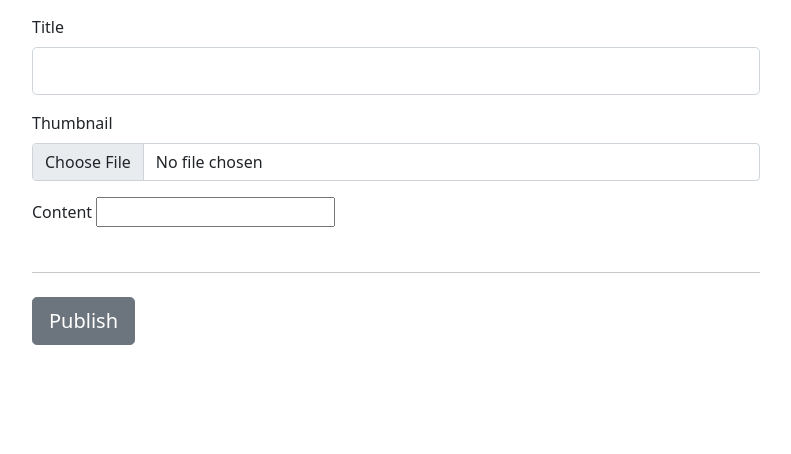
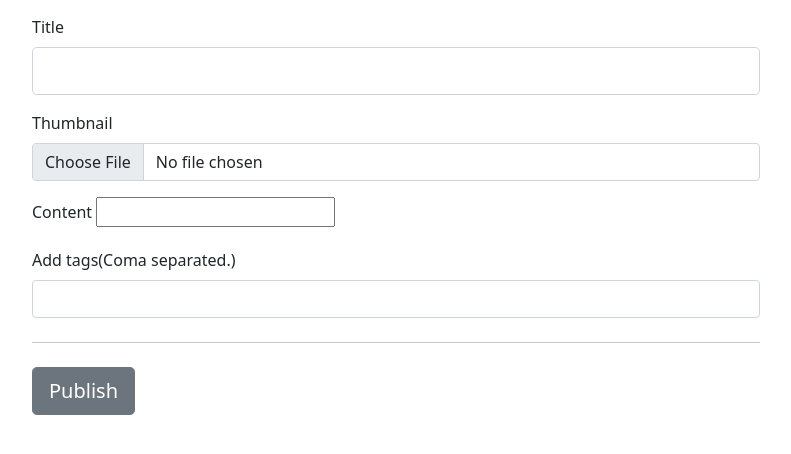
Before and after one commit to yogesh-sirsat/expressio, a Django app: a page that uses main/templates/write.html in a window 1280 px wide. Shown: the part 89-543 px from the top of the page, without its empty margins (244-1035 px from the left). Run offline with Django 4.2, Linux system fonts and the light colour scheme; the visitor is signed in with stand-in values (Sample User, id 1); some libraries are stand-ins or nearby versions.

Commit message:
Add new m2m tags field in post model.

```diff
--- a/expressio/settings/base.py
+++ b/expressio/settings/base.py
@@ -51,6 +51,7 @@ INSTALLED_APPS = [
     'corsheaders',
     'django_extensions',
     'tinymce',
+    'taggit',
 ]
 
 # Application definition
@@ -189,3 +190,5 @@ TINYMCE_DEFAULT_CONFIG = {
     "a11ycheck ltr rtl | showcomments addcomment code",
     "custom_undo_redo_levels": 10,
 }
+
+TAGGIT_CASE_INSENSITIVE = True
--- a/main/forms.py
+++ b/main/forms.py
@@ -24,7 +24,7 @@ class PostForm(forms.ModelForm):
     content = forms.CharField(widget=TinyMCE())
     class Meta:
         model = Post
-        fields = ('title', 'thumbnail', 'content')
+        fields = ('title', 'thumbnail', 'content', 'tags')
 
     def PostSave(self, user):
         post = self.save(commit=False)
--- a/main/models.py
+++ b/main/models.py
@@ -9,6 +9,7 @@ from django.utils import timezone
 from django.utils.text import slugify
 from django_resized import ResizedImageField
 from tinymce import models as tinymce_models
+from taggit.managers import TaggableManager
 
 
 class Profile(models.Model):
@@ -49,6 +50,7 @@ class Post(models.Model):
     title = models.CharField(max_length=250)
     slug = models.SlugField(max_length=250, unique_for_date='published', blank=True)
     content = tinymce_models.HTMLField()
+    tags = TaggableManager(blank=True)
     published = models.DateTimeField(default=timezone.now)
     lastEdited = models.DateTimeField(default=timezone.now)
     status = models.CharField(max_length=10, choices=options, default='published')
--- a/main/templates/edit.html
+++ b/main/templates/edit.html
@@ -32,6 +32,11 @@
                     </div>
                   </div>
 
+                  <div class="col-12">
+                    <label for="post_tags" class="form-label">Add tags(Coma separated.)</label>
+                    <input class="form-control" type="text" id="post_tags" name="post_tags">
+                  </div>
+
                   <hr class="my-4">
                    {% csrf_token %}
                   <button class="btn btn-secondary btn-lg" type="submit">Update</button>
--- a/main/templates/write.html
+++ b/main/templates/write.html
@@ -31,6 +31,11 @@
                     </div>
                   </div>
 
+                  <div class="col-12">
+                    <label for="post_tags" class="form-label">Add tags(Coma separated.)</label>
+                    <input class="form-control" type="text" id="post_tags" name="post_tags">
+                  </div>
+
                   <hr class="my-4">
                    {% csrf_token %}
                   <button class="btn btn-secondary btn-lg" type="submit">Publish</button>
--- a/main/views.py
+++ b/main/views.py
@@ -125,12 +125,14 @@ def write(request, username):
         post_content_form = PostContentForm(request.POST)
         post_form.title = request.POST['title']
         post_form.content = post_content_form
+        post_form.tags = request.POST['tags']
         if request.method == 'FILES':
             post_form.thumbnail = request.POST['thumbnail']
         if post_form.is_valid():
             post = post_form.save(commit=False)
             post.author = request.user
             post.save()
+            post_form.save_m2m()
 
             messages.success(request, 'Your Post Is Successfully Published')
 
@@ -168,11 +170,13 @@ def edit(request, username, slug):
         edit_post = PostForm(request.POST, request.FILES, instance=post)
         post_content_form = PostContentForm(request.POST)
         edit_post.title = request.POST['title']
+        post_form.tags = request.POST['tags']
         if request.method == 'FILES':
             edit_post.thumbnail = request.POST['thumbnail']
         update_post = edit_post.save(commit=False)
         update_post.lastEdited = timezone.now()
         update_post.save()
+        edit_post.save_m2m()
 
         messages.success(request, 'Your Post Is Successfully Updated')
 
```
Also changed, not shown: main/migrations/0034_post_tags.py (added).
